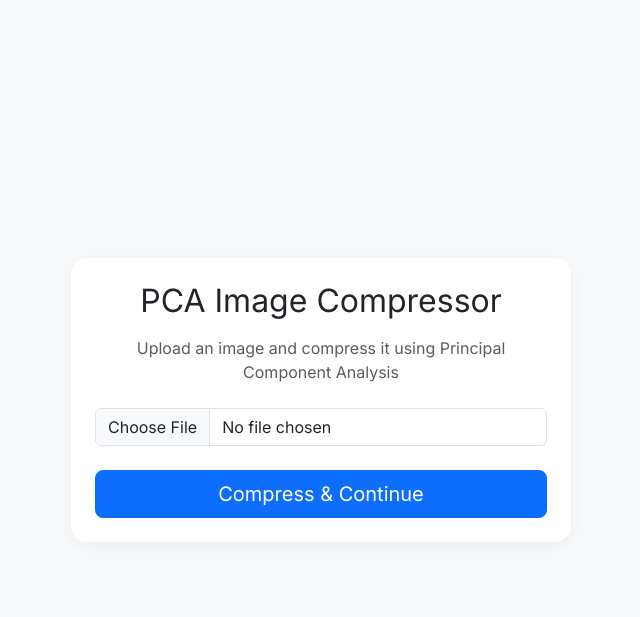
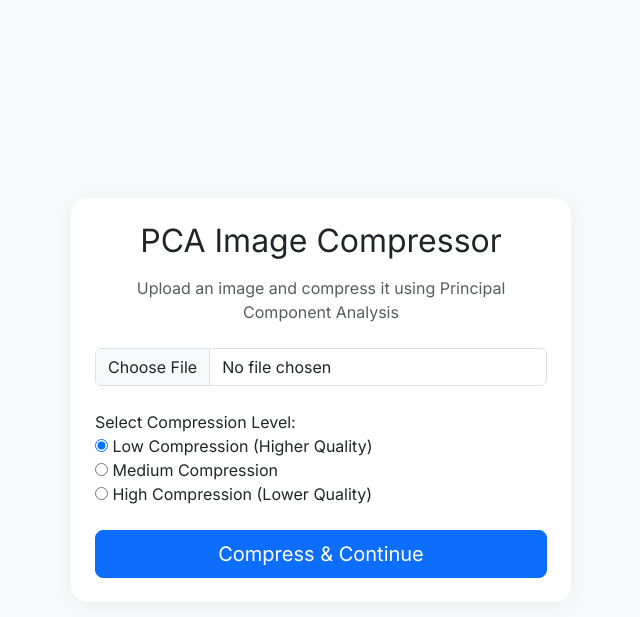
Before and after one commit to hydro-7/PCA-Based-Image-Compression-App, a Flask app: page / in a window 1280 px wide. Shown: the top 617 px of the page, without its empty margins (319-959 px from the left). Run offline with Flask 3, Linux system fonts and the light colour scheme; some libraries are stand-ins or nearby versions.

Commit message:
Update upload.html

```diff
--- a/templates/upload.html
+++ b/templates/upload.html
@@ -1,27 +1,3 @@
-<!-- <!DOCTYPE html>
-<html lang="en">
-<head>
-    <meta charset="UTF-8">
-    <title>Upload Image</title>
-    <link href="https://cdn.jsdelivr.net/npm/bootstrap@5.3.0/dist/css/bootstrap.min.css" rel="stylesheet">
-</head>
-<body class="bg-light">
-    <div class="container d-flex flex-column justify-content-center align-items-center" style="min-height: 100vh;">
-        <div class="card shadow p-4" style="width: 100%; max-width: 500px;">
-            <h3 class="mb-3 text-center">PCA Image Compressor</h3>
-            <form action="/" method="POST" enctype="multipart/form-data">
-                <div class="mb-3">
-                    <input class="form-control" type="file" name="image" required>
-                </div>
-                <div class="d-grid">
-                    <button type="submit" class="btn btn-primary">Upload & Compress</button>
-                </div>
-            </form>
-        </div>
-    </div>
-</body>
-</html> -->
-
 <!DOCTYPE html>
 <html lang="en">
 <head>
@@ -60,6 +36,25 @@
       <form action="/" method="POST" enctype="multipart/form-data">
         <input class="form-control" type="file" name="image" id="imageInput" required />
         <img id="preview" class="upload-preview" />
+
+
+            <div class="mt-4">
+            <label for="compressionLevel">Select Compression Level:</label><br>
+            <div>
+                <input type="radio" id="high" name="compression_level" value="25" checked />
+                <label for="high">Low Compression (Higher Quality)</label>
+            </div>
+            <div>
+                <input type="radio" id="medium" name="compression_level" value="50" />
+                <label for="medium">Medium Compression</label>
+            </div>
+            <div>
+                <input type="radio" id="low" name="compression_level" value="75" />
+                <label for="low">High Compression (Lower Quality)</label>
+            </div>
+            </div>
+
+
         <div class="d-grid mt-4">
           <button type="submit" class="btn btn-primary btn-lg">Compress & Continue</button>
         </div>
```
